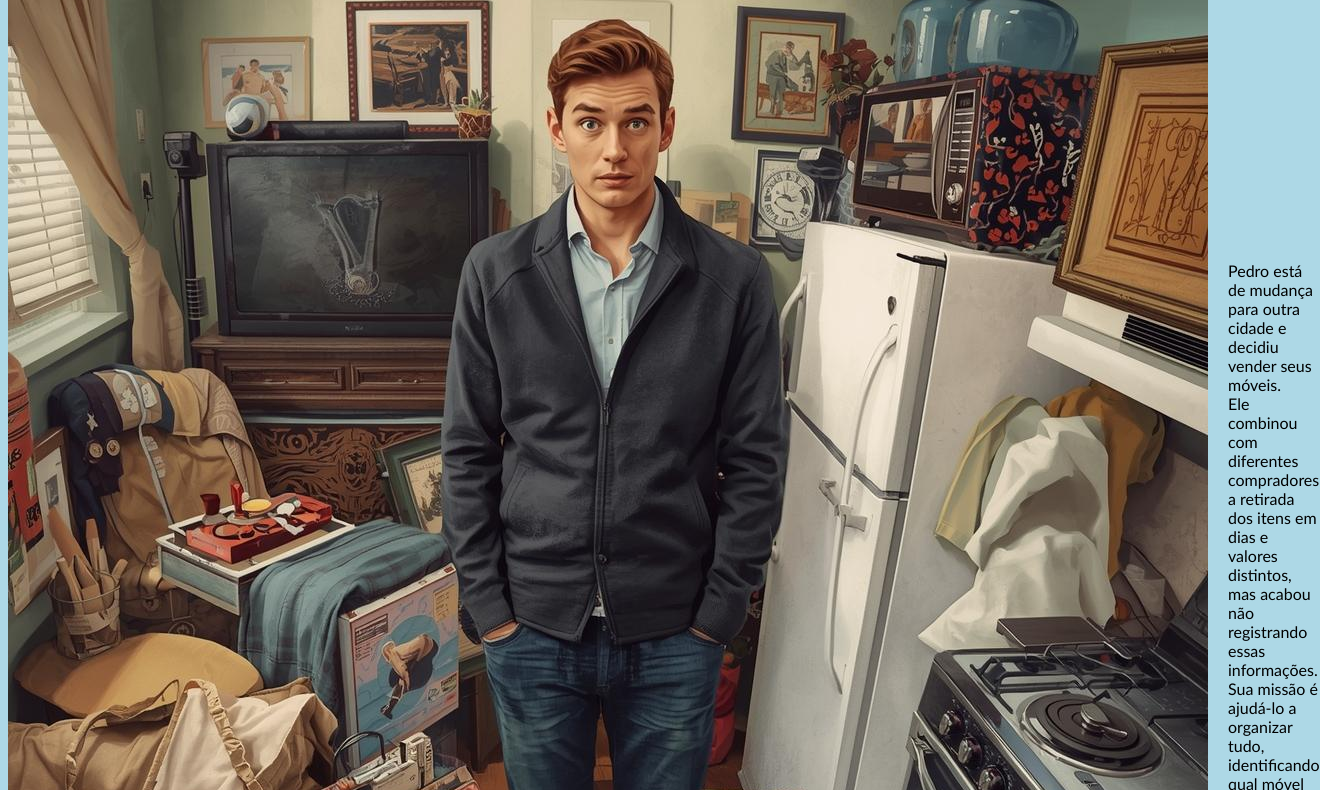
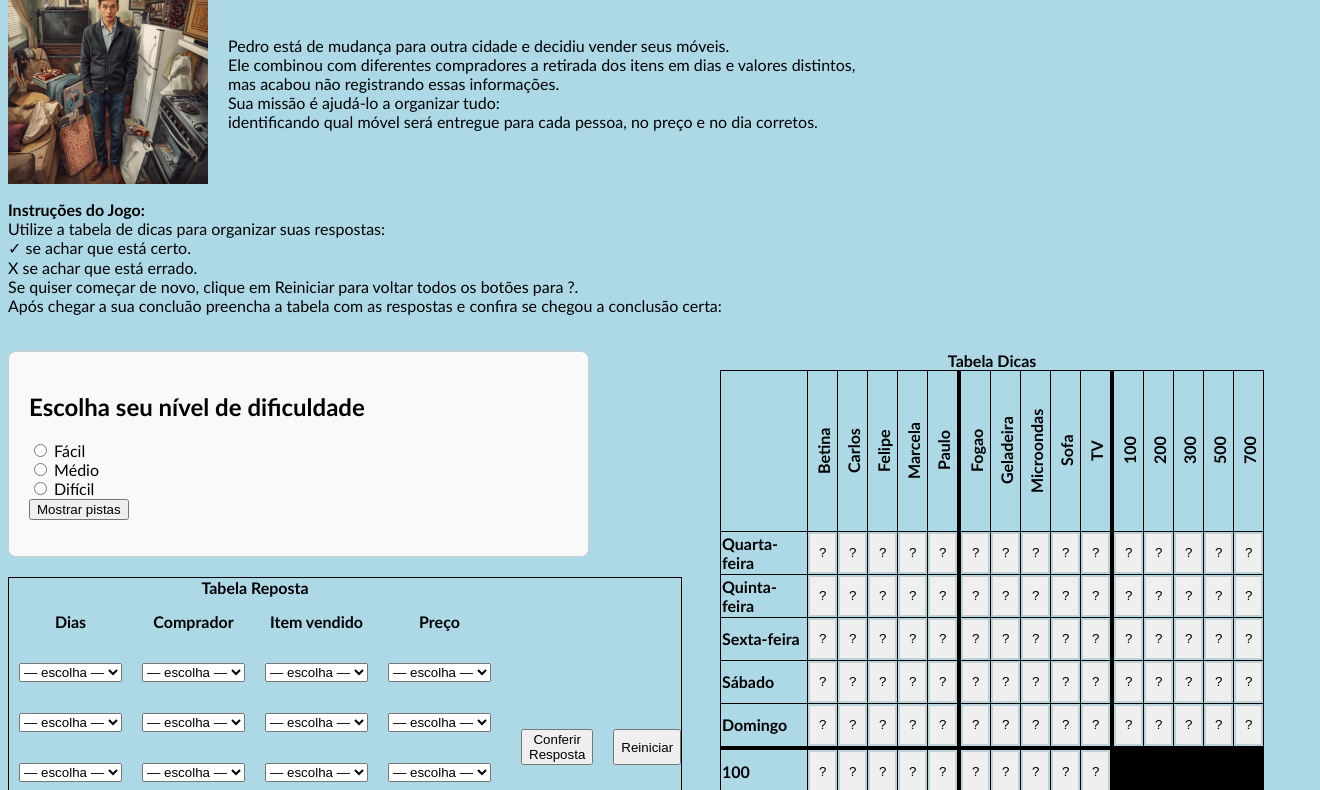
Before and after one commit to deboradsdg/Nostalgia-Logica, a plain HTML site: page moveis.html in a window 1280 px wide. Shown: the part 127-917 px from the top of the page, 1320 px wide, since content can reach past the window. Drawn offline with Linux system fonts and the light colour scheme.

Commit message:
Update moveis.html

```diff
--- a/moveis.html
+++ b/moveis.html
@@ -15,13 +15,14 @@
      <a href="index.html"> Mais Jogos</a>
   </nav>
 
+
   <div id="enunciado">
   <div class="conteudo">
-       <img src="img/Jovem com media de 25 anos_parado no meio de moveis como (sofa, tv, geladeira, fogão e microondas com cara de confuso).jpg">
+    <img src="img/Jovem com media de 25 anos_parado no meio de moveis como (sofa, tv, geladeira, fogão e microondas com cara de confuso).jpg" alt="banca de jornal" class="imagem">
       <p>
        Pedro está de mudança para outra cidade e decidiu vender seus móveis. <br>
-       Ele combinou com diferentes compradores a retirada dos itens em dias e valores distintos, mas acabou não registrando essas informações.<br>
-       Sua missão é ajudá-lo a organizar tudo, identificando qual móvel será entregue para cada pessoa, no preço e no dia corretos.
+       Ele combinou com diferentes compradores a retirada dos itens em dias e valores distintos,<br> mas acabou não registrando essas informações.<br>
+       Sua missão é ajudá-lo a organizar tudo: <br> identificando qual móvel será entregue para cada pessoa, no preço e no dia corretos.
       </p>
 
     </div>
```
